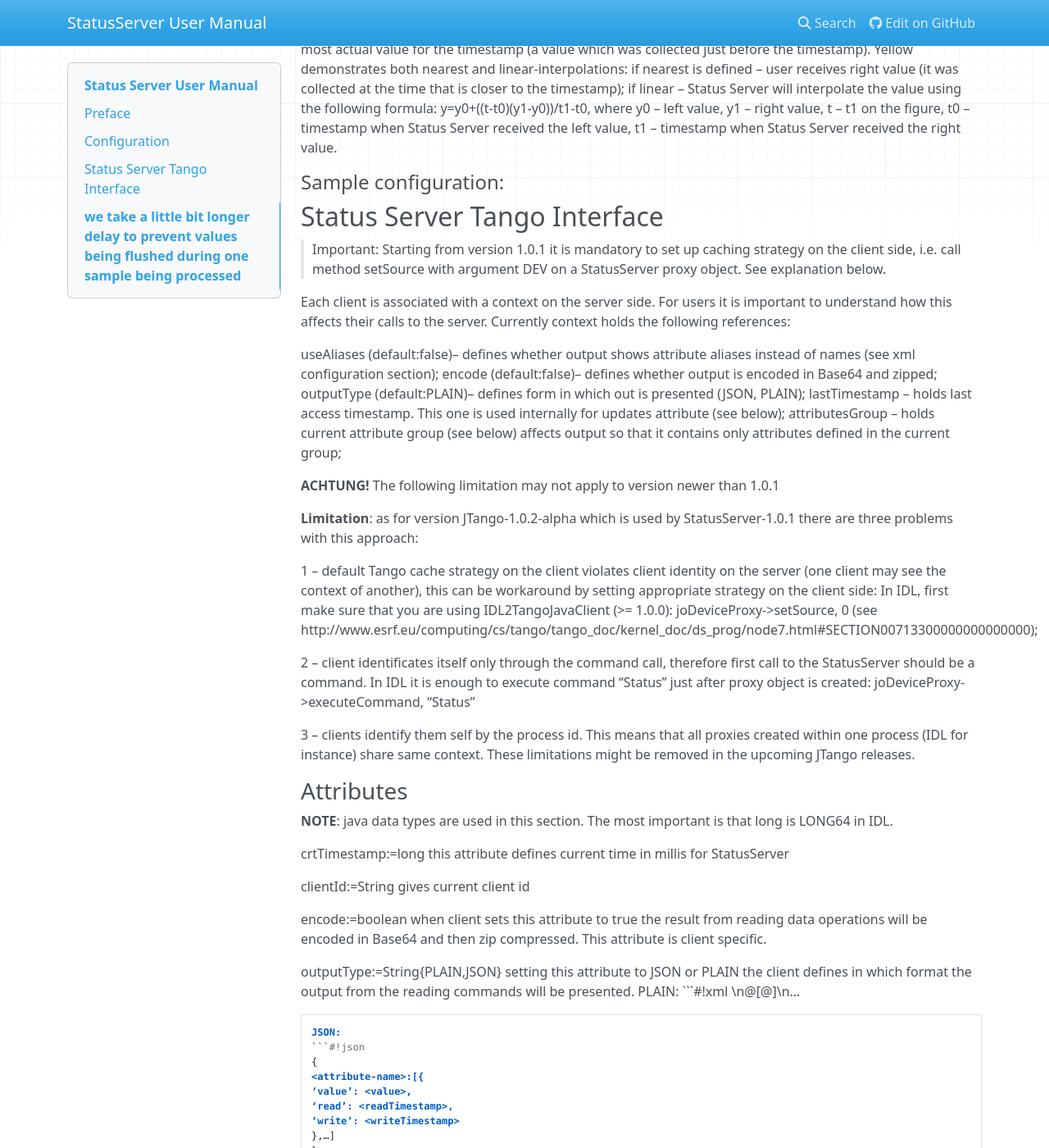
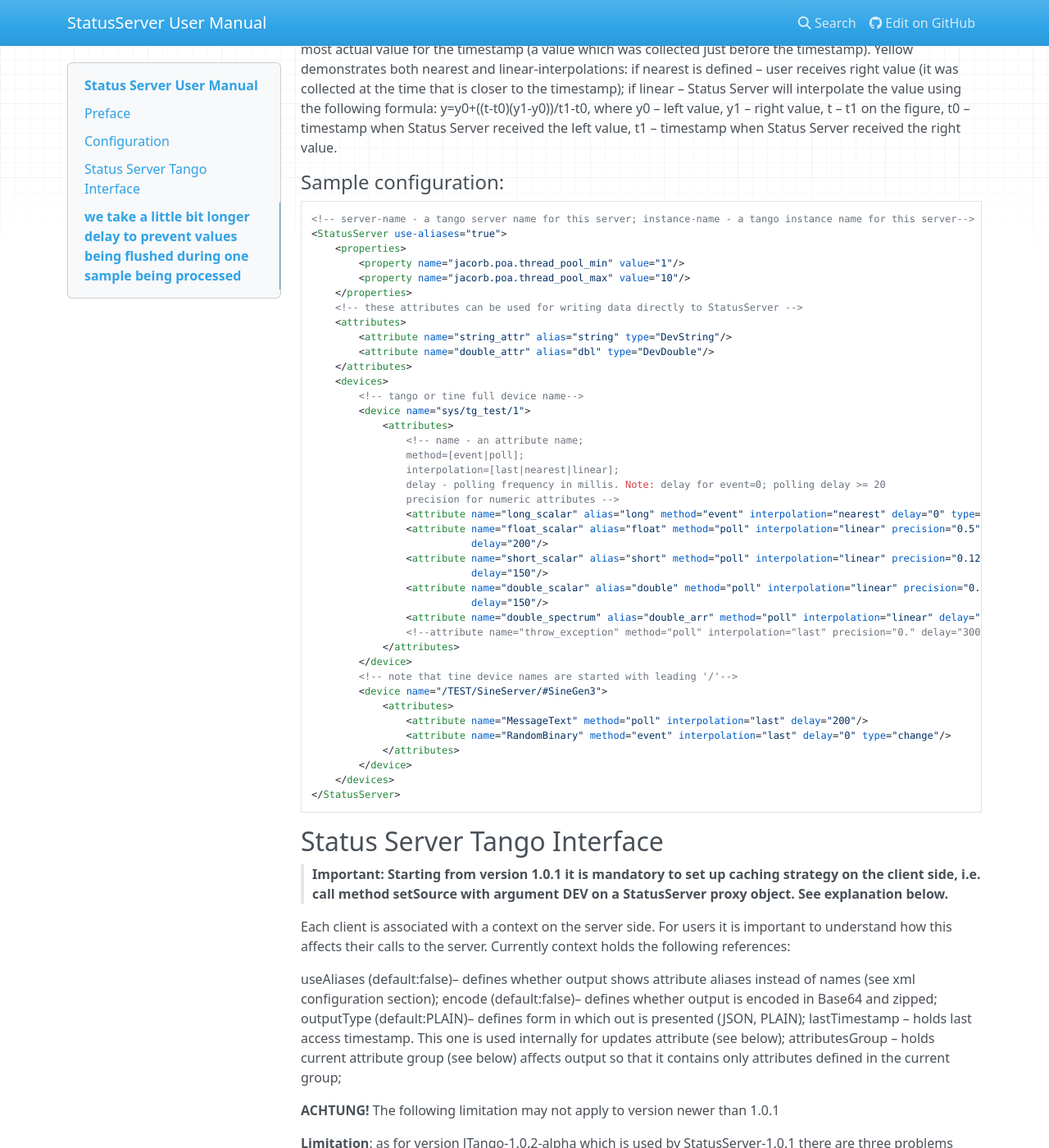
Before and after one commit to scientific-software-hub/status-server, an MkDocs documentation site: the page built from docs/index.md, in a window 1280 px wide and 1400 px high, scrolled down 1784 px. Shown: the whole window at 82% size. Built offline with MkDocs 1.6.1, drawn with Linux system fonts in a browser that asks for light colours; nearby versions of some CDN libraries.

Commit message:
Update index.md

````diff
--- a/docs/index.md
+++ b/docs/index.md
@@ -11,7 +11,7 @@ Operator configures which attributes of which target devices will be read in a s
 
 ![StatusServer data](images/statusserver_data.png)
 
-Figure 1. Status Server collected data and user requests.
+_Figure 1. Status Server collected data and user requests._
 
 Every value is linked with timestamp when is being read by Status Server. Therefore collected data forms a timeline representing the experiment. One can easily get a snapshot of values for every particular timestamp. See figure 1. This ability is used during the experiment when Control Server needs a snapshot before and after taking an image. Also Status Server can give away all collected data. This set of data is then stored in Nexus file. So the whole timeline of the experiment can be easily reproduced.
 
@@ -53,9 +53,52 @@ On the figure 1 it is shown how these attributes affect Status Server behavior.
 
 #### Sample configuration:
 
+```xml
+<!-- server-name - a tango server name for this server; instance-name - a tango instance name for this server-->
+<StatusServer use-aliases="true">
+    <properties>
+        <property name="jacorb.poa.thread_pool_min" value="1"/>
+        <property name="jacorb.poa.thread_pool_max" value="10"/>
+    </properties>
+    <!-- these attributes can be used for writing data directly to StatusServer -->
+    <attributes>
+        <attribute name="string_attr" alias="string" type="DevString"/>
+        <attribute name="double_attr" alias="dbl" type="DevDouble"/>
+    </attributes>
+    <devices>
+        <!-- tango or tine full device name-->
+        <device name="sys/tg_test/1">
+            <attributes>
+                <!-- name - an attribute name;
+                method=[event|poll];
+                interpolation=[last|nearest|linear];
+                delay - polling frequency in millis. Note: delay for event=0; polling delay >= 20
+                precision for numeric attributes -->
+                <attribute name="long_scalar" alias="long" method="event" interpolation="nearest" delay="0" type="change"/>
+                <attribute name="float_scalar" alias="float" method="poll" interpolation="linear" precision="0.5"
+                           delay="200"/>
+                <attribute name="short_scalar" alias="short" method="poll" interpolation="linear" precision="0.125"
+                           delay="150"/>
+                <attribute name="double_scalar" alias="double" method="poll" interpolation="linear" precision="0.125"
+                           delay="150"/>
+                <attribute name="double_spectrum" alias="double_arr" method="poll" interpolation="linear" delay="150"/>
+                <!--attribute name="throw_exception" method="poll" interpolation="last" precision="0." delay="300"/-->
+            </attributes>
+        </device>
+        <!-- note that tine device names are started with leading '/'-->
+        <device name="/TEST/SineServer/#SineGen3">
+            <attributes>
+                <attribute name="MessageText" method="poll" interpolation="last" delay="200"/>
+                <attribute name="RandomBinary" method="event" interpolation="last" delay="0" type="change"/>
+            </attributes>
+        </device>
+    </devices>
+</StatusServer>
+```
+
 ## Status Server Tango Interface
 
-> Important: Starting from version 1.0.1 it is mandatory to set up caching strategy on the client side, i.e. call method setSource with argument DEV on a StatusServer proxy object. See explanation below.
+> __Important: Starting from version 1.0.1 it is mandatory to set up caching strategy on the client side, i.e. call method setSource with argument DEV on a StatusServer proxy object. See explanation below.__
 
 Each client is associated with a context on the server side. For users it is important to understand how this affects their calls to the server. Currently context holds the following references:
 
````
